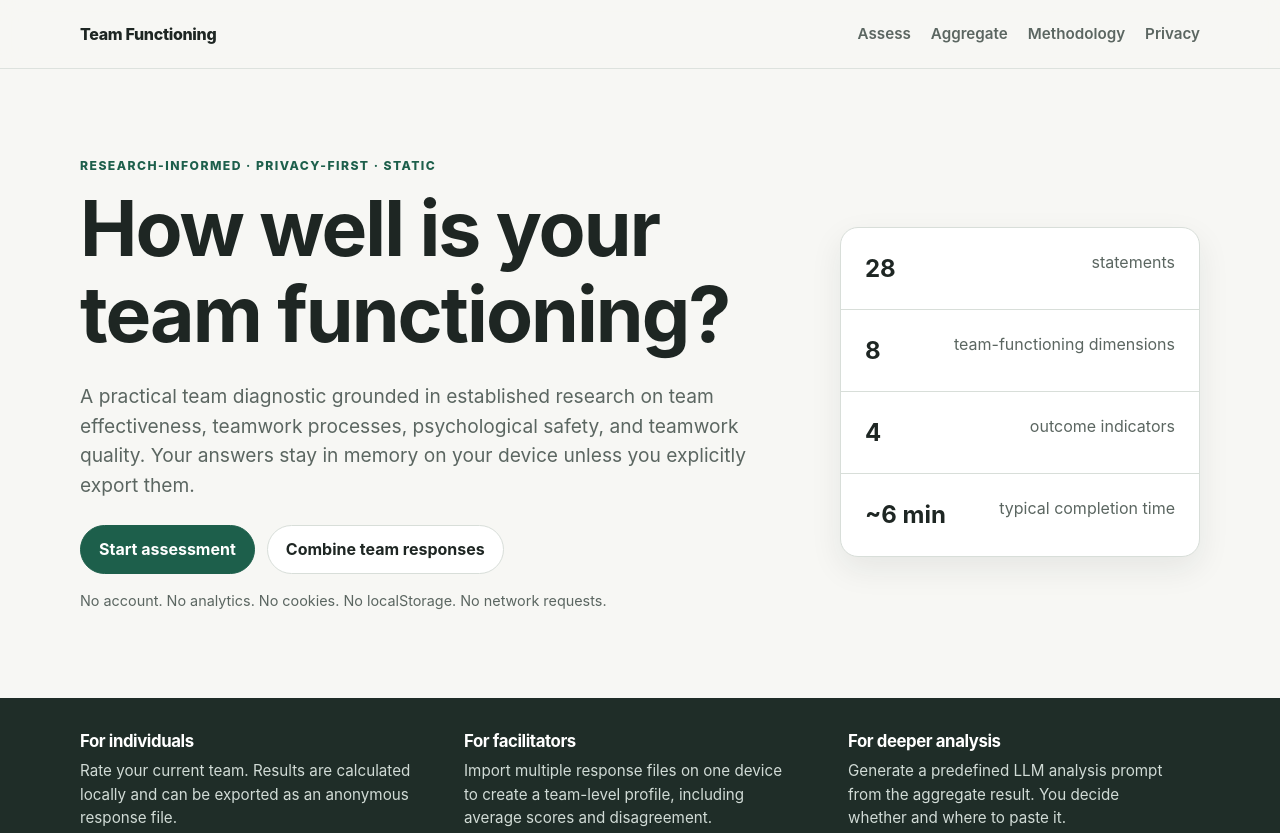
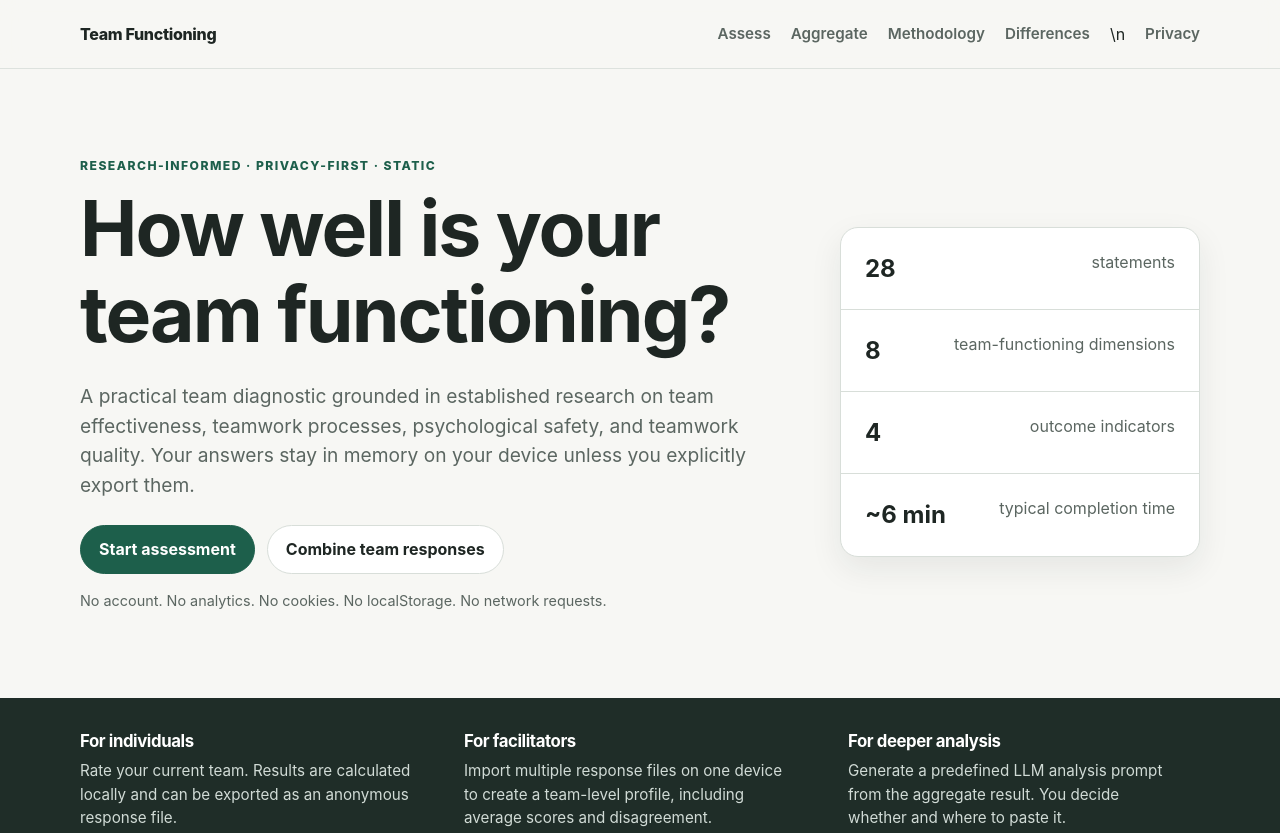
Before and after one commit to Mikkel-BS/team-assessment, a plain HTML site: page index.html in a window 1280 px wide. Shown: the top 833 px of the page. Drawn offline with Linux system fonts and the light colour scheme.

Commit message:
Link optional team differences module

```diff
--- a/index.html
+++ b/index.html
@@ -16,7 +16,7 @@
         <a href="#assessment">Assess</a>
         <a href="#aggregate">Aggregate</a>
         <a href="#methodology">Methodology</a>
-        <a href="#privacy">Privacy</a>
+        <a href="differences.html">Differences</a>\n        <a href="#privacy">Privacy</a>
       </nav>
     </div>
   </header>
```
